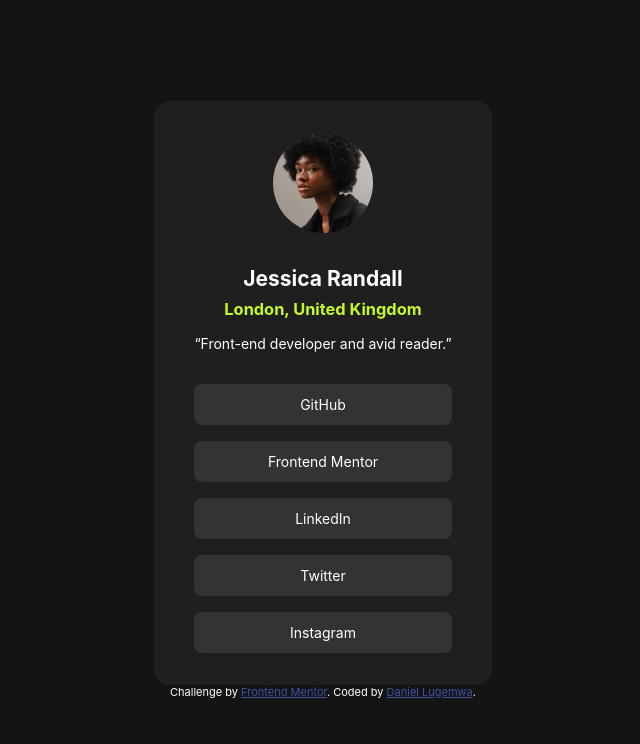
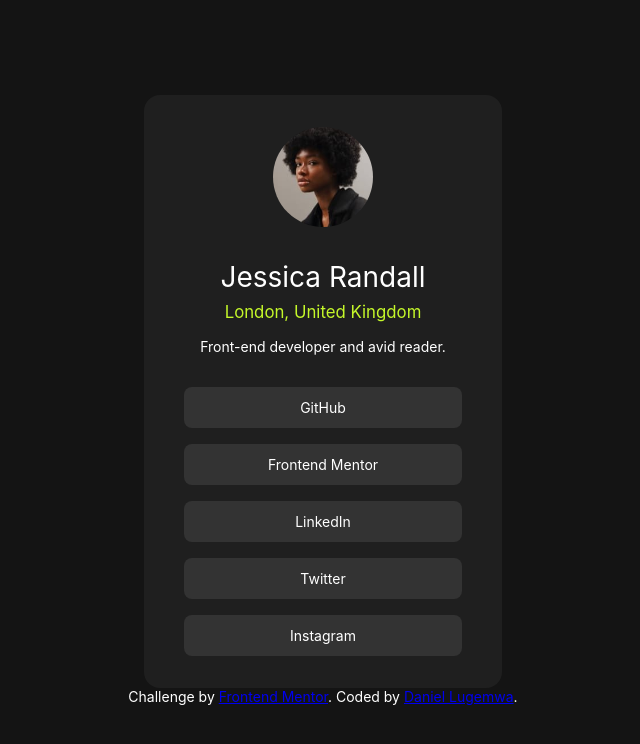
Before and after one commit to lucifermrng9-ship-it/social, a plain HTML site: page index.html in a window 1280 px wide. Shown: the whole page, without its empty margins (317-957 px from the left). Drawn offline with Linux system fonts and the light colour scheme; a web font is replaced by a local one.

Commit message:
refinning

```diff
--- a/index.html
+++ b/index.html
@@ -7,32 +7,33 @@
   <link rel="icon" type="image/png" sizes="32x32" href="./assets/images/favicon-32x32.png">
 
   <title>Frontend Mentor | Social links profile</title>
-  <link rel="stylesheet" href="style.css">
+  <link rel="stylesheet" href="style1.css">
 
-  <style>
 
-  </style>
 </head>
 <body>
   <main>
     <article class="social-card">
-      <header class="header">
-        <figure class="fig-container">
+      <header>
+         <figure class="fig-container">
           <img src="assets/images/avatar-jessica.jpeg" alt="Profile Picture" class="profile-pic">
-          <figcaption><h1>Jessica Randall</h1></figcaption>
-        </figure>
-        <h3>London, United Kingdom</h3>
+          <figcaption class="caption">Jessica Randall</figcaption>
+          </figure>
+        <p class="location">London, United Kingdom</p>
       </header>
-      <q>Front-end developer and avid reader.</q>
+      <p class="bio">Front-end developer and avid reader.</p> <!---bio-->
 
 
-      <div class="social-links">
-        <a href="#">GitHub</a>
-        <a href="#">Frontend Mentor</a>
-        <a href="#">LinkedIn</a>
-        <a href="#">Twitter</a>
-        <a href="#">Instagram</a>
-      </div>
+      <nav class="navbar"><!--modify later to standard html-->
+        <ul>
+          <li><a href="#">GitHub</a></li>
+          <li><a href="#">Frontend Mentor</a></li>
+          <li><a href="#">LinkedIn</a></li>
+          <li> <a href="#">Twitter</a></li>
+          <li><a href="#">Instagram</a></li>
+        </ul>
+
+      </nav>
     </article>
 
   </main>
--- /dev/null
+++ b/style1.css
@@ -0,0 +1,131 @@
+:root{
+    --primary-color: hsl(75, 94%, 57%);
+    --secondary-color: hsl(0, 0%, 100%);
+    --tertiary-color: hsl(0, 0%, 20%);
+    --quaternary-color: hsl(0, 0%, 12%);
+    --quinary-color: hsl(0, 0%, 8%);
+    --font-size: 0.875rem;
+
+}
+
+@font-face {
+    font-family: Inter;
+    src: url( assets/fonts/Inter-VariableFont_slnt,wght.ttf) format( "truetype" );
+    font-weight: 400 600 700;
+}
+
+
+*{
+    margin: 0;
+    padding: 0;
+    box-sizing: border-box;
+
+}
+
+body{
+    display: flex;
+    flex-direction: column;
+    justify-content: center;
+    align-items: center;
+    min-height: 100vh;
+    background-color: var(--quinary-color);
+    font-family: Inter;
+    font-size: var(--font-size);
+    color: var(--secondary-color);
+}
+
+.social-card{
+    display: flex;
+    flex-direction: column;
+    justify-content: center;
+    align-items: center;
+
+
+    max-width: 400px;
+    background-color: var(--quaternary-color);
+    padding: 32px 40px;
+    border-radius: 1rem;
+}
+
+header{
+    text-align: center;
+
+}
+
+.fig-container{
+    display: flex;
+    flex-direction: column;
+    justify-content: center;
+    align-items: center;
+    gap: 2.3em;
+}
+
+.caption{
+    font-size: 2em;
+}
+
+
+.profile-pic{
+    width: 100px;
+    height: 100px;
+    border-radius: 50%;
+    object-fit: cover;
+}
+
+.location{
+    color: var(--primary-color);
+    margin:8px 0 16px 0;
+    font-size: 1.2em;
+
+}
+
+.bio{
+    text-align:center;
+    margin-bottom: 32px;
+    padding:0 16px;
+}
+
+.navbar{
+      width:100%;
+}
+
+.navbar ul{
+    list-style-type: none;
+    margin: 0;
+    padding: 0;
+
+
+
+    display: flex;
+    flex-direction: column;
+    align-items: center;
+    gap: 16px;
+
+}
+
+.navbar li{
+    width:100%;
+}
+
+
+
+.navbar a{
+    display: block;
+    width:100%;
+    text-align:center;
+
+
+
+    text-decoration: none;
+    background-color: var(--tertiary-color);
+    color: var(--secondary-color);
+    padding: 12px 0;
+    border-radius: 8px;
+
+
+}
+
+.navbar a:hover{
+    background-color: var(--primary-color);
+    color: var(--quaternary-color);
+}
```
Also changed, not shown: Screenshot.jpg (added), 1 other file.
